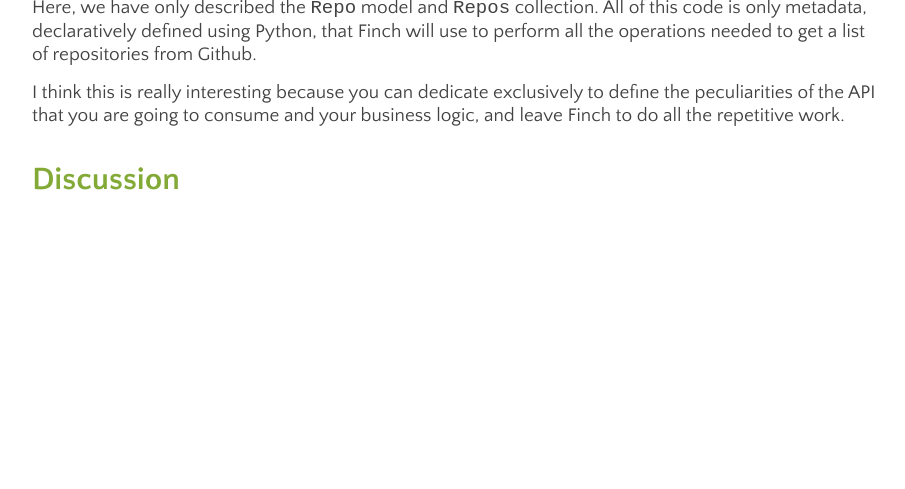
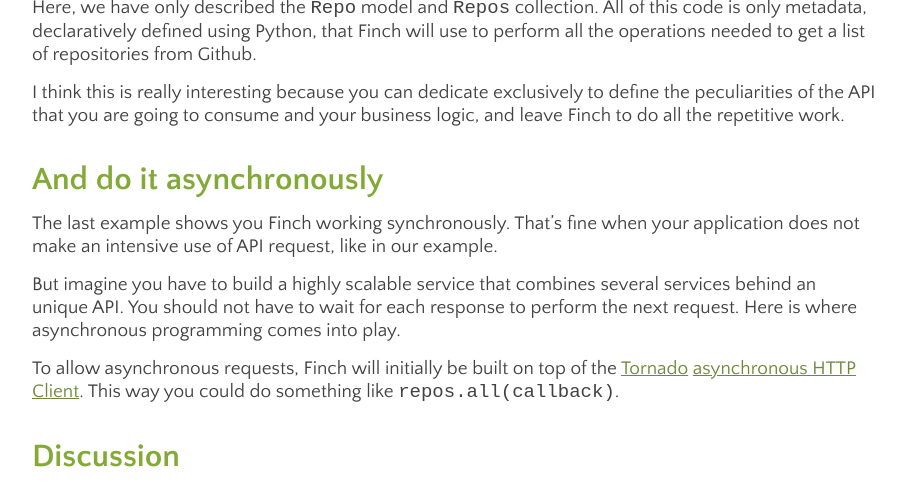
Before and after one commit to jaimegildesagredo/jaimegildesagredo.github.com, a Jekyll site: the page built from _posts/2012-12-21-a-python-restful-api-consumer.markdown, in a window 1280 px wide and 900 px high, scrolled down 1400 px, cut to the strip 411-900 px from the top of the window. Shown: the whole strip, without its empty margins (38-943 px from the left). Built offline with Jekyll 4.4.1, drawn with Linux system fonts in a browser that asks for light colours; comment, search, counter and statistics services are not loaded; before the commit the page ends 2023 px from its top, so only the background shows below that.

Commit message:
Added asynchronous info

```diff
--- a/_posts/2012-12-21-a-python-restful-api-consumer.markdown
+++ b/_posts/2012-12-21-a-python-restful-api-consumer.markdown
@@ -48,6 +48,14 @@ Here, we have only described the `Repo` model and `Repos` collection. All of thi
 
 I think this is really interesting because you can dedicate exclusively to define the peculiarities of the API that you are going to consume and your business logic, and leave Finch to do all the repetitive work.
 
+## And do it asynchronously
+
+The last example shows you Finch working synchronously. That's fine when your application does not make an intensive use of API request, like in our example.
+
+But imagine you have to build a highly scalable service that combines several services behind an unique API. You should not have to wait for each response to perform the next request. Here is where asynchronous programming comes into play.
+
+To allow asynchronous requests, Finch will initially be built on top of the [Tornado][tornado] [asynchronous HTTP Client][async_httpclient]. This way you could do something like `repos.all(callback)`.
+
 [webapis]: http://en.wikipedia.org/wiki/Application_programming_interface#Web_APIs
 [restful]: http://en.wikipedia.org/wiki/Representational_state_transfer
 [http]: http://en.wikipedia.org/wiki/Hypertext_Transfer_Protocol
@@ -56,3 +64,5 @@ I think this is really interesting because you can dedicate exclusively to defin
 [finch]: https://github.com/jaimegildesagredo/finch
 [async_io]: http://en.wikipedia.org/wiki/Asynchronous_I/O
 [pragprog]: http://pragprog.com/the-pragmatic-programmer/extracts/tips
+[tornado]: http://www.tornadoweb.org
+[async_httpclient]: http://www.tornadoweb.org/documentation/httpclient.html#tornado.httpclient.AsyncHTTPClient
```
